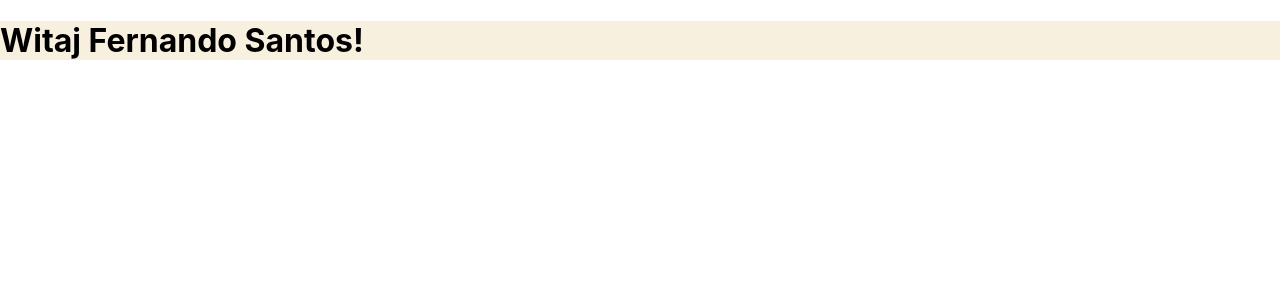
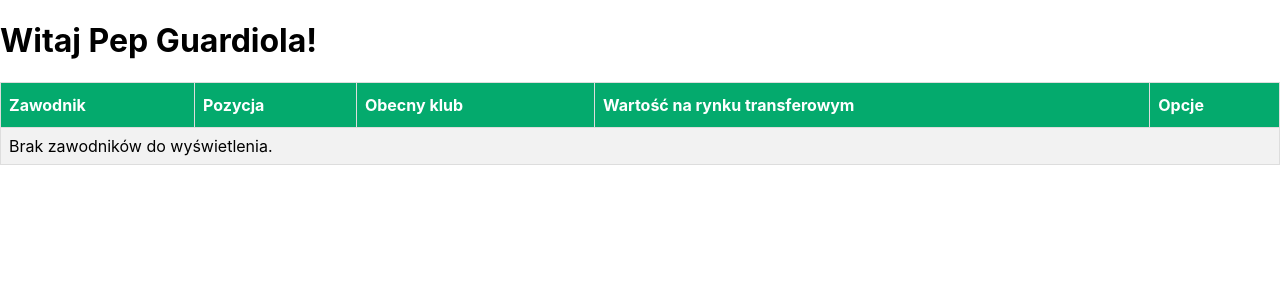
Before and after one commit to khalwa/react-training, a React (Create React App) app: page / in a window 1280 px wide. Shown: the top 300 px of the page. Built offline with nearby package versions, Linux system fonts and the light colour scheme.

Commit message:
Added initial PlayersList component.

```diff
--- /dev/null
+++ b/src/components/playersList/PlayersList.css
@@ -0,0 +1,26 @@
+#players {
+    border-collapse: collapse;
+    width: 100%;
+}
+
+#players td,
+#players th {
+    border: 1px solid #ddd;
+    padding: 8px;
+}
+
+#players tr:nth-child(even) {
+    background-color: #f2f2f2;
+}
+
+#players tr:hover {
+    background-color: #ddd;
+}
+
+#players th {
+    padding-top: 12px;
+    padding-bottom: 12px;
+    text-align: left;
+    background-color: #04AA6D;
+    color: white;
+}
--- /dev/null
+++ b/src/components/playersList/PlayersList.tsx
@@ -0,0 +1,21 @@
+import React from 'react';
+import "./PlayersList.css";
+
+export function PlayersList() {
+    return (
+        <table id="players">
+            <tr>
+                <th>Zawodnik</th>
+                <th>Pozycja</th>
+                <th>Obecny klub</th>
+                <th>Wartość na rynku transferowym</th>
+                <th>Opcje</th>
+            </tr>
+            <tr>
+                <td colSpan={5}>
+                    Brak zawodników do wyświetlenia.
+                </td>
+            </tr>
+        </table>
+    )
+}
--- a/src/components/welcome/Welcome.css
+++ b/src/components/welcome/Welcome.css
@@ -1,3 +1,3 @@
 .welcome-header {
-    background-color: #F8F0DF;
+    background-color: white;
 }
--- a/src/components/welcome/Welcome.tsx
+++ b/src/components/welcome/Welcome.tsx
@@ -1,8 +1,12 @@
-import React from 'react';
+import React from "react";
 import "./Welcome.css";
 
-export function Welcome() {
+type WelcomProperties = {
+    name: string;
+}
+
+export function Welcome(properties: WelcomProperties) {
     return (
-        <h1 className="welcome-header">Witaj Fernando Santos!</h1>
+        <h1 className="welcome-header">Witaj {properties.name}!</h1>
     )
 }
--- a/src/index.tsx
+++ b/src/index.tsx
@@ -1,13 +1,15 @@
-import React from 'react';
-import ReactDOM from 'react-dom/client';
-import { Welcome } from './components/welcome/Welcome';
-import './index.css';
+import React from "react";
+import ReactDOM from "react-dom/client";
+import { PlayersList } from "./components/playersList/PlayersList";
+import { Welcome } from "./components/welcome/Welcome";
+import "./index.css";
 
 const root = ReactDOM.createRoot(
   document.getElementById('root') as HTMLElement
 );
 root.render(
   <React.StrictMode>
-    <Welcome />
+    <Welcome name="Pep Guardiola" />
+    <PlayersList />
   </React.StrictMode>
 );
```
